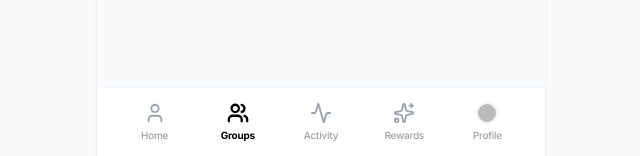
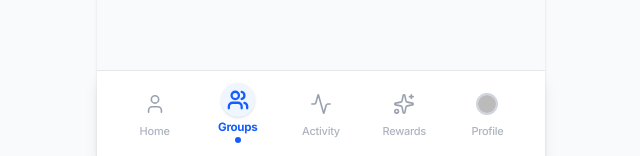
Before and after one commit to duokarmaprojects/duopay, a Next.js app: page /groups in a window 1280 px wide. Shown: the part 641-797 px from the top of the page, without its empty margins (319-959 px from the left). Built offline with nearby package versions, Linux system fonts and the light colour scheme; no server answers; the database is empty; sample sign-in values are in the browser's storage.

Commit message:
fix(nav): make current active page crystal clear and remove cashback breakdown card

```diff
--- a/src/app/rewards/page.tsx
+++ b/src/app/rewards/page.tsx
@@ -8,7 +8,6 @@ import {
   Clock,
   CheckCircle2,
   AlertCircle,
-  HelpCircle,
 } from "lucide-react"
 import { getCashbackSummary, getCashbackHistory } from "@/actions/cashback"
 import CashbackCard from "@/components/rewards/CashbackCard"
@@ -115,42 +114,6 @@ export default async function RewardsPage() {
           )}
         </section>
 
-        {/* 3. Cashback Policy & Scaling Tiers */}
-        <section className="bg-white dark:bg-zinc-900 rounded-2xl border border-gray-100 dark:border-zinc-800 p-4 shadow-sm">
-          <div className="flex items-center gap-2 mb-3">
-            <HelpCircle size={16} className="text-gray-400 dark:text-zinc-500" />
-            <h2 className="text-xs font-bold uppercase tracking-wider text-gray-400 dark:text-zinc-500">
-              How You Earn Cashback
-            </h2>
-          </div>
-
-          <p className="text-xs text-gray-600 dark:text-zinc-400 leading-relaxed mb-3">
-            Every genuine, gateway-verified payment automatically earns instant cashback deposited into your rewards ledger.
-          </p>
-
-          <div className="divide-y divide-gray-50 dark:divide-zinc-800/80 rounded-xl bg-gray-50 dark:bg-zinc-800/40 p-2.5 border border-gray-100 dark:border-zinc-800 text-xs">
-            <div className="flex justify-between py-1.5 px-2">
-              <span className="text-gray-500 dark:text-zinc-400">Under ₹100</span>
-              <span className="font-bold text-emerald-600 dark:text-emerald-400">+₹0.10</span>
-            </div>
-            <div className="flex justify-between py-1.5 px-2">
-              <span className="text-gray-500 dark:text-zinc-400">₹100 – ₹499</span>
-              <span className="font-bold text-emerald-600 dark:text-emerald-400">+₹0.15</span>
-            </div>
-            <div className="flex justify-between py-1.5 px-2">
-              <span className="text-gray-500 dark:text-zinc-400">₹500 – ₹999</span>
-              <span className="font-bold text-emerald-600 dark:text-emerald-400">+₹0.25</span>
-            </div>
-            <div className="flex justify-between py-1.5 px-2">
-              <span className="text-gray-500 dark:text-zinc-400">₹1,000 – ₹1,999</span>
-              <span className="font-bold text-emerald-600 dark:text-emerald-400">+₹0.35</span>
-            </div>
-            <div className="flex justify-between py-1.5 px-2">
-              <span className="text-gray-500 dark:text-zinc-400">₹2,000 & above</span>
-              <span className="font-bold text-emerald-600 dark:text-emerald-400">+₹0.50</span>
-            </div>
-          </div>
-        </section>
 
         {/* 4. Auditable Cashback Ledger History */}
         <section className="bg-white dark:bg-zinc-900 rounded-2xl border border-gray-100 dark:border-zinc-800 p-4 shadow-sm">
--- a/src/components/navigation/BottomNav.tsx
+++ b/src/components/navigation/BottomNav.tsx
@@ -12,114 +12,138 @@ interface BottomNavProps {
 }
 
 export default function BottomNav({ activeTab, userImage, userName }: BottomNavProps) {
+  const tabs = [
+    {
+      key: "home" as TabKey,
+      label: "Home",
+      href: "/",
+      icon: (isActive: boolean) => (
+        <UserIcon
+          size={22}
+          strokeWidth={isActive ? 2.5 : 1.75}
+          className={isActive ? "text-blue-600 dark:text-blue-400" : "text-gray-400 dark:text-zinc-500"}
+        />
+      ),
+    },
+    {
+      key: "groups" as TabKey,
+      label: "Groups",
+      href: "/groups",
+      icon: (isActive: boolean) => (
+        <Users
+          size={22}
+          strokeWidth={isActive ? 2.5 : 1.75}
+          className={isActive ? "text-blue-600 dark:text-blue-400" : "text-gray-400 dark:text-zinc-500"}
+        />
+      ),
+    },
+    {
+      key: "activity" as TabKey,
+      label: "Activity",
+      href: "/activity",
+      icon: (isActive: boolean) => (
+        <Activity
+          size={22}
+          strokeWidth={isActive ? 2.5 : 1.75}
+          className={isActive ? "text-blue-600 dark:text-blue-400" : "text-gray-400 dark:text-zinc-500"}
+        />
+      ),
+    },
+    {
+      key: "rewards" as TabKey,
+      label: "Rewards",
+      href: "/rewards",
+      icon: (isActive: boolean) => (
+        <Sparkles
+          size={22}
+          strokeWidth={isActive ? 2.5 : 1.75}
+          className={isActive ? "text-amber-500 dark:text-amber-400 fill-amber-500/20" : "text-gray-400 dark:text-zinc-500"}
+        />
+      ),
+    },
+    {
+      key: "profile" as TabKey,
+      label: "Profile",
+      href: "/profile",
+      icon: (isActive: boolean) => (
+        <div
+          className={`w-[22px] h-[22px] rounded-full border-2 overflow-hidden flex items-center justify-center transition-all ${
+            isActive
+              ? "border-blue-600 dark:border-blue-400 ring-2 ring-blue-500/20 shadow-sm"
+              : "border-gray-300 dark:border-zinc-700 bg-gray-100 dark:bg-zinc-800"
+          }`}
+        >
+          {userImage ? (
+            <img src={userImage} className="w-full h-full object-cover" alt="" />
+          ) : (
+            <span
+              className={`text-[10px] font-bold leading-none ${
+                isActive ? "text-blue-600 dark:text-blue-400" : "text-gray-500 dark:text-zinc-400"
+              }`}
+            >
+              {userName?.charAt(0) || "U"}
+            </span>
+          )}
+        </div>
+      ),
+    },
+  ]
+
   return (
     <nav
       aria-label="Primary navigation"
-      className="fixed bottom-0 left-0 right-0 w-full max-w-md mx-auto bg-white/95 dark:bg-zinc-900/95 backdrop-blur-md border-t border-gray-100 dark:border-zinc-800 flex justify-between items-center px-3 sm:px-4 pb-[max(0.75rem,env(safe-area-inset-bottom,0px))] pt-2 z-30 transition-colors"
+      className="fixed bottom-0 left-0 right-0 w-full max-w-md mx-auto bg-white/95 dark:bg-zinc-900/95 backdrop-blur-md border-t border-gray-200 dark:border-zinc-800/80 flex justify-around items-center px-2 sm:px-4 pb-[max(0.75rem,env(safe-area-inset-bottom,0px))] pt-2 z-30 transition-colors shadow-lg dark:shadow-none"
     >
-      {/* 1. Home */}
-      <Link
-        href="/"
-        className={`flex-1 flex flex-col items-center py-1 px-1 transition-colors ${
-          activeTab === "home"
-            ? "text-black dark:text-white"
-            : "text-gray-400 dark:text-zinc-500 hover:text-black dark:hover:text-white"
-        }`}
-        aria-current={activeTab === "home" ? "page" : undefined}
-      >
-        <div className="p-0.5">
-          <UserIcon size={22} strokeWidth={activeTab === "home" ? 2.5 : 2} />
-        </div>
-        <span className={`text-[10px] tracking-tight mt-0.5 ${activeTab === "home" ? "font-bold" : "font-medium"}`}>
-          Home
-        </span>
-      </Link>
+      {tabs.map((tab) => {
+        const isActive = activeTab === tab.key
+        const isRewards = tab.key === "rewards"
 
-      {/* 2. Groups */}
-      <Link
-        href="/groups"
-        className={`flex-1 flex flex-col items-center py-1 px-1 transition-colors ${
-          activeTab === "groups"
-            ? "text-black dark:text-white"
-            : "text-gray-400 dark:text-zinc-500 hover:text-black dark:hover:text-white"
-        }`}
-        aria-current={activeTab === "groups" ? "page" : undefined}
-      >
-        <div className="p-0.5">
-          <Users size={22} strokeWidth={activeTab === "groups" ? 2.5 : 2} />
-        </div>
-        <span className={`text-[10px] tracking-tight mt-0.5 ${activeTab === "groups" ? "font-bold" : "font-medium"}`}>
-          Groups
-        </span>
-      </Link>
+        return (
+          <Link
+            key={tab.key}
+            href={tab.href}
+            className={`flex-1 flex flex-col items-center py-1 px-1 relative group transition-all duration-150 ${
+              isActive
+                ? isRewards
+                  ? "text-amber-600 dark:text-amber-400"
+                  : "text-blue-600 dark:text-blue-400"
+                : "text-gray-400 dark:text-zinc-500 hover:text-gray-700 dark:hover:text-zinc-300"
+            }`}
+            aria-current={isActive ? "page" : undefined}
+          >
+            {/* Active Pill / Icon Container */}
+            <div
+              className={`p-1.5 rounded-full transition-all flex items-center justify-center ${
+                isActive
+                  ? isRewards
+                    ? "bg-amber-100/70 dark:bg-amber-950/60 shadow-sm"
+                    : "bg-blue-50 dark:bg-blue-950/60 shadow-sm"
+                  : "group-hover:bg-gray-100 dark:group-hover:bg-zinc-800/60"
+              }`}
+            >
+              {tab.icon(isActive)}
+            </div>
 
-      {/* 3. Activity */}
-      <Link
-        href="/activity"
-        className={`flex-1 flex flex-col items-center py-1 px-1 transition-colors ${
-          activeTab === "activity"
-            ? "text-black dark:text-white"
-            : "text-gray-400 dark:text-zinc-500 hover:text-black dark:hover:text-white"
-        }`}
-        aria-current={activeTab === "activity" ? "page" : undefined}
-      >
-        <div className="p-0.5">
-          <Activity size={22} strokeWidth={activeTab === "activity" ? 2.5 : 2} />
-        </div>
-        <span className={`text-[10px] tracking-tight mt-0.5 ${activeTab === "activity" ? "font-bold" : "font-medium"}`}>
-          Activity
-        </span>
-      </Link>
+            {/* Label with dynamic active state */}
+            <span
+              className={`text-[11px] tracking-tight mt-0.5 transition-all ${
+                isActive ? "font-bold scale-105" : "font-medium opacity-80"
+              }`}
+            >
+              {tab.label}
+            </span>
 
-      {/* 4. Rewards (New 4th Section) */}
-      <Link
-        href="/rewards"
-        className={`flex-1 flex flex-col items-center py-1 px-1 transition-colors ${
-          activeTab === "rewards"
-            ? "text-amber-500 dark:text-amber-400"
-            : "text-gray-400 dark:text-zinc-500 hover:text-amber-500 dark:hover:text-amber-400"
-        }`}
-        aria-current={activeTab === "rewards" ? "page" : undefined}
-      >
-        <div className="p-0.5 relative">
-          <Sparkles size={22} strokeWidth={activeTab === "rewards" ? 2.5 : 2} />
-        </div>
-        <span className={`text-[10px] tracking-tight mt-0.5 ${activeTab === "rewards" ? "font-bold" : "font-medium"}`}>
-          Rewards
-        </span>
-      </Link>
-
-      {/* 5. Profile */}
-      <Link
-        href="/profile"
-        className={`flex-1 flex flex-col items-center py-1 px-1 transition-colors ${
-          activeTab === "profile"
-            ? "text-black dark:text-white"
-            : "text-gray-400 dark:text-zinc-500 hover:text-black dark:hover:text-white"
-        }`}
-        aria-current={activeTab === "profile" ? "page" : undefined}
-      >
-        <div className="p-0.5">
-          <div
-            className={`w-[22px] h-[22px] rounded-full border-2 overflow-hidden flex items-center justify-center bg-gray-100 dark:bg-zinc-800 transition-colors ${
-              activeTab === "profile"
-                ? "border-black dark:border-white"
-                : "border-transparent"
-            }`}
-          >
-            {userImage ? (
-              <img src={userImage} className="w-full h-full object-cover" alt="" />
-            ) : (
-              <span className="text-[10px] font-bold text-gray-500 dark:text-zinc-400 leading-none">
-                {userName?.charAt(0) || "U"}
-              </span>
+            {/* Top / Bottom active highlight indicator dot */}
+            {isActive && (
+              <span
+                className={`w-1.5 h-1.5 rounded-full mt-0.5 animate-in fade-in zoom-in duration-200 ${
+                  isRewards ? "bg-amber-500 dark:bg-amber-400" : "bg-blue-600 dark:text-blue-400 bg-blue-600 dark:bg-blue-400"
+                }`}
+              />
             )}
-          </div>
-        </div>
-        <span className={`text-[10px] tracking-tight mt-0.5 ${activeTab === "profile" ? "font-bold" : "font-medium"}`}>
-          Profile
-        </span>
-      </Link>
+          </Link>
+        )
+      })}
     </nav>
   )
 }
```
